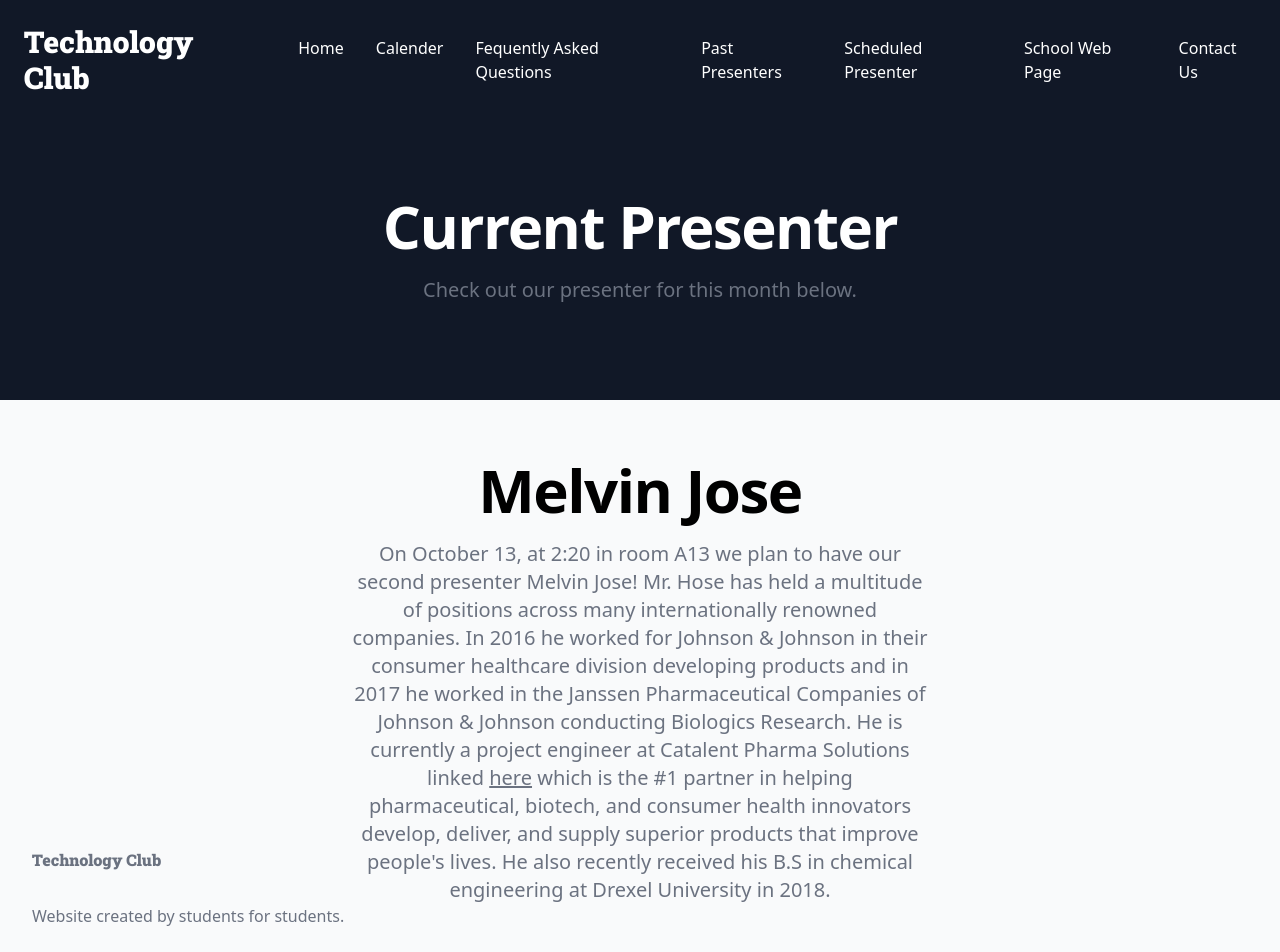
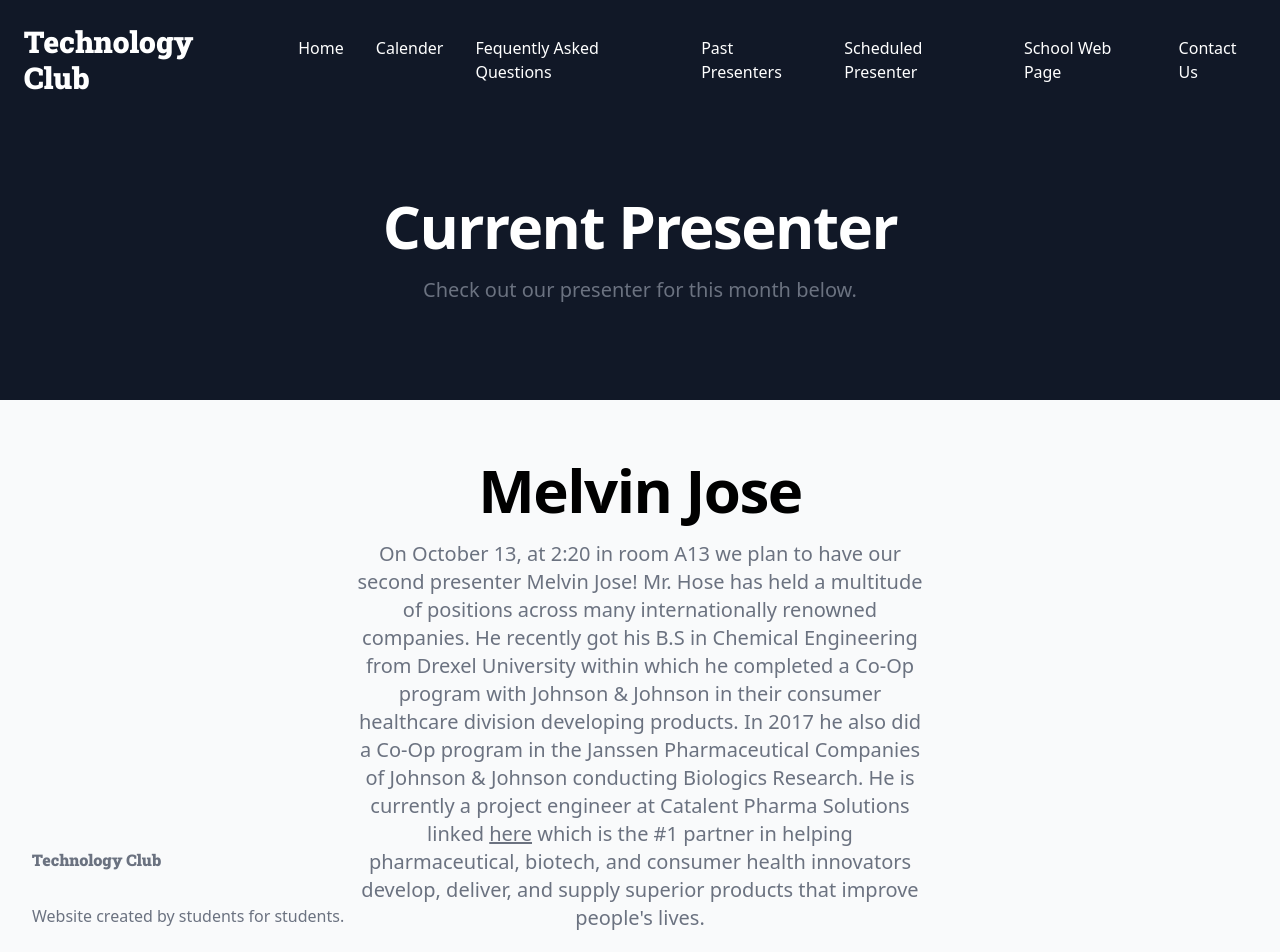
Before and after one commit to Seanrk06/CRSTechnologyClub, a React (Create React App) app: page /CurrentPresenter in a window 1280 px wide. Shown: the top 952 px of the page. Built offline with nearby package versions, Linux system fonts and the light colour scheme.

Commit message:
Update CurrentPresenterList.jsx

```diff
--- a/src/components/CurrentPresenterList.jsx
+++ b/src/components/CurrentPresenterList.jsx
@@ -10,18 +10,19 @@ function CurrentPresenterList() {
         <p className="mx-auto mt-5 max-w-xl text-xl text-gray-500">
           On October 13, at 2:20 in room A13 we plan to have our second
           presenter Melvin Jose! Mr. Hose has held a multitude of positions
-          across many internationally renowned companies. In 2016 he worked for
-          Johnson & Johnson in their consumer healthcare division developing
-          products and in 2017 he worked in the Janssen Pharmaceutical Companies
-          of Johnson & Johnson conducting Biologics Research. He is currently a
-          project engineer at Catalent Pharma Solutions linked{" "}
+          across many internationally renowned companies. He recently got his
+          B.S in Chemical Engineering from Drexel University within which he
+          completed a Co-Op program with Johnson & Johnson in their consumer
+          healthcare division developing products. In 2017 he also did a Co-Op
+          program in the Janssen Pharmaceutical Companies of Johnson & Johnson
+          conducting Biologics Research. He is currently a project engineer at
+          Catalent Pharma Solutions linked{" "}
           <a href="https://www.catalent.com/" className="underline">
             here
           </a>{" "}
           which is the #1 partner in helping pharmaceutical, biotech, and
           consumer health innovators develop, deliver, and supply superior
-          products that improve people's lives. He also recently received his
-          B.S in chemical engineering at Drexel University in 2018.
+          products that improve people's lives.
         </p>
       </div>
     </div>
```
